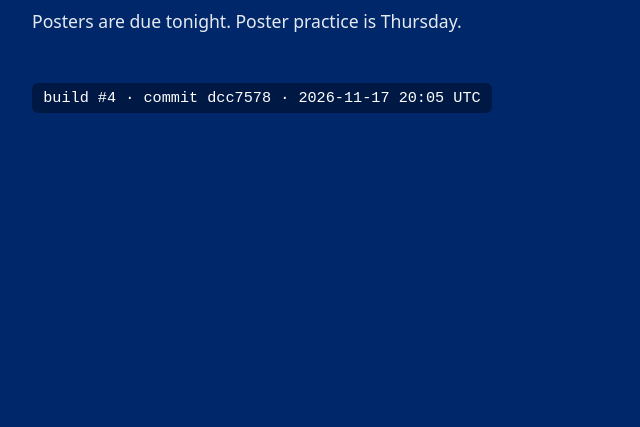
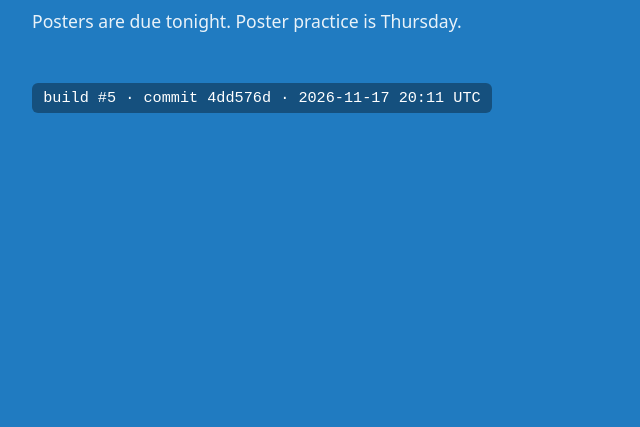
Before and after one commit to nyadav-491/comp491-cd-demo, a plain HTML site: page staging/index.html in a window 1280 px wide. Shown: the part 373-800 px from the top of the page, without its empty margins (0-640 px from the left). Drawn offline with Linux system fonts and the light colour scheme.

Commit message:
staging: build 5 4dd576d02cd3a687b4530089547153d0b1075b8f

```diff
--- a/staging/index.html
+++ b/staging/index.html
@@ -2,7 +2,7 @@
 <html><head><meta charset="utf-8"><meta name="viewport" content="width=device-width, initial-scale=1">
 <title>COMP 491</title>
 <style>
- body { margin: 0; font-family: system-ui, sans-serif; background: #002769; color: #fff;
+ body { margin: 0; font-family: system-ui, sans-serif; background: #207BC1; color: #fff;
         min-height: 100vh; display: flex; flex-direction: column; justify-content: center; padding: 2rem; box-sizing: border-box; }
  h1 { font-size: 2rem; margin: 0 0 .5rem; }
  p { font-size: 1.1rem; opacity: .9; }
@@ -11,5 +11,5 @@
 </style></head><body>
 <h1>Final Expo Coming soon!!!</h1>
 <p>Posters are due tonight. Poster practice is Thursday.</p>
-<div><span class="build">build #4 &middot; commit dcc7578 &middot; 2026-11-17 20:05 UTC</span></div>
+<div><span class="build">build #5 &middot; commit 4dd576d &middot; 2026-11-17 20:11 UTC</span></div>
 </body></html>
--- a/staging/version.json
+++ b/staging/version.json
@@ -1 +1 @@
-{"build": "4", "commit": "dcc7578", "built_at": "2026-11-17 20:05 UTC"}
+{"build": "5", "commit": "4dd576d", "built_at": "2026-11-17 20:11 UTC"}
```
